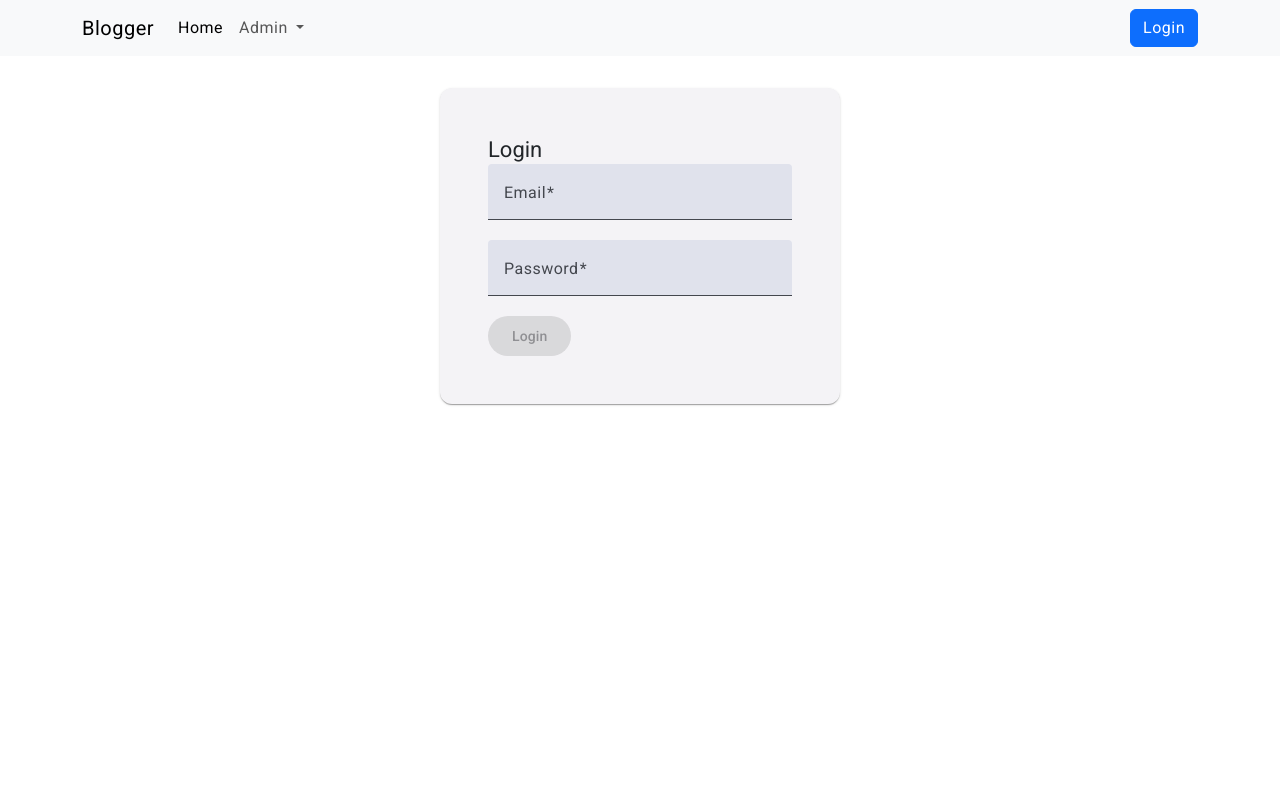
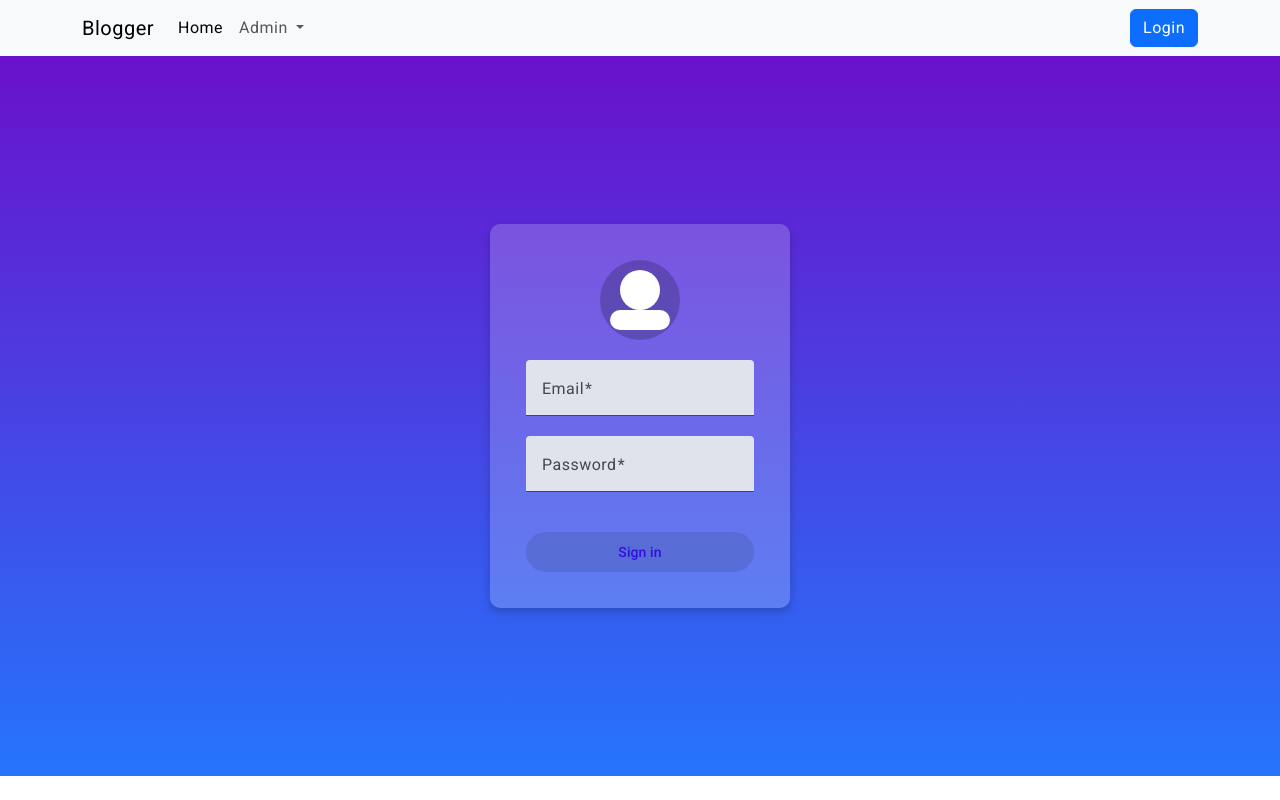
Before and after one commit to Bijjamvinay-1/bloggers.UI, an Angular app: page /login in a window 1280 px wide. Built offline with nearby package versions, Linux system fonts and the light colour scheme.

Commit message:
Added styles for login file

```diff
--- a/src/app/featuers/auth/login/login.component.css
+++ b/src/app/featuers/auth/login/login.component.css
@@ -1,6 +1,6 @@
 
 
-mat-card {
+/* mat-card {
     max-width: 400px;
     margin: 2em auto;
     padding: 2em;
@@ -8,4 +8,66 @@ mat-card {
 
   mat-form-field {
     width: 100%;
+  } */
+
+  .login-container {
+    display: flex;
+    justify-content: center;
+    align-items: center;
+    height: 90vh;
+    background: linear-gradient(to bottom, #6a11cb, #2575fc);
   }
+
+  .login-card {
+    width: 300px;
+    padding: 20px;
+    background: rgba(255, 255, 255, 0.2);
+    border-radius: 10px;
+    box-shadow: 0 4px 8px rgba(0, 0, 0, 0.2);
+  }
+
+  .login-header {
+    display: flex;
+    justify-content: center;
+  }
+
+  .profile-icon {
+    width: 80px;
+    height: 80px;
+    border-radius: 50%;
+    background-color: rgba(0, 0, 0, 0.2);
+    position: relative;
+    margin-bottom: 20px;
+  }
+
+  .profile-icon::before,
+  .profile-icon::after {
+    content: '';
+    position: absolute;
+    background-color: white;
+  }
+
+  .profile-icon::before {
+    width: 40px;
+    height: 40px;
+    border-radius: 50%;
+    top: 10px;
+    left: 20px;
+  }
+
+  .profile-icon::after {
+    width: 60px;
+    height: 20px;
+    border-radius: 10px / 10px;
+    top: 50px;
+    left: 10px;
+  }
+
+  .full-width {
+    width: 100%;
+  }
+
+  button[mat-raised-button] {
+    margin-top: 20px;
+    color: #310fdf;
+  }
--- a/src/app/featuers/auth/login/login.component.html
+++ b/src/app/featuers/auth/login/login.component.html
@@ -1,26 +1,51 @@
-<mat-card>
-    <mat-card-header>
-      <mat-card-title>Login</mat-card-title>
+<div class="login-container">
+    <mat-card class="login-card">
+      <mat-card-header class="login-header">
+        <mat-card-title>
+          <div class="profile-icon"></div>
+        </mat-card-title>
       </mat-card-header>
       <mat-card-content>
         <form #loginForm="ngForm" (ngSubmit)="onFormSubmit()">
-        <mat-form-field appearance="fill">
+          <mat-form-field appearance="fill" class="full-width">
             <mat-label>Email</mat-label>
-          <input matInput [(ngModel)]="model.email" name="email" type="email" required #email="ngModel">
+            <input
+              matInput
+              [(ngModel)]="model.email"
+              name="email"
+              type="email"
+              required
+              #email="ngModel"
+            />
             <mat-error *ngIf="email.invalid && (email.dirty || email.touched)">
               Email is required and must be a valid email address.
             </mat-error>
           </mat-form-field>
 
-        <mat-form-field appearance="fill">
+          <mat-form-field appearance="fill" class="full-width">
             <mat-label>Password</mat-label>
-          <input matInput [(ngModel)]="model.password" name="password" type="password" required #password="ngModel">
+            <input
+              matInput
+              [(ngModel)]="model.password"
+              name="password"
+              type="password"
+              required
+              #password="ngModel"
+            />
             <mat-error *ngIf="password.invalid && (password.dirty || password.touched)">
               Password is required.
             </mat-error>
           </mat-form-field>
 
-        <button mat-raised-button color="primary" type="submit" [disabled]="loginForm.invalid">Login</button>
+          <button
+            mat-raised-button
+            type="submit"
+            class="full-width"
+            [disabled]="loginForm.invalid"
+          >
+            Sign in
+          </button>
         </form>
       </mat-card-content>
     </mat-card>
+  </div>
```
Also changed, not shown: src/app/featuers/auth/login/login.component.ts (+4 -5 lines), src/app/assects/image.png (deleted). Lines whose indentation alone changed are shown as unchanged.
